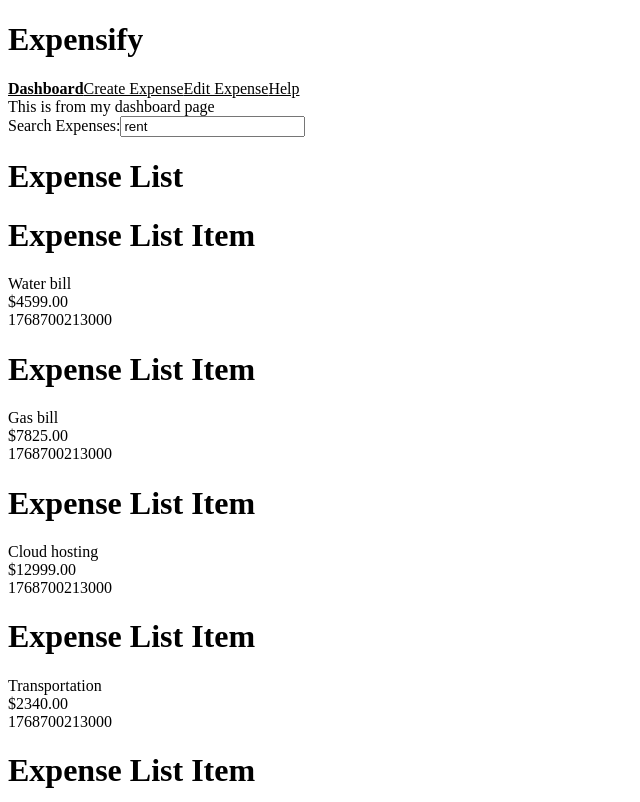
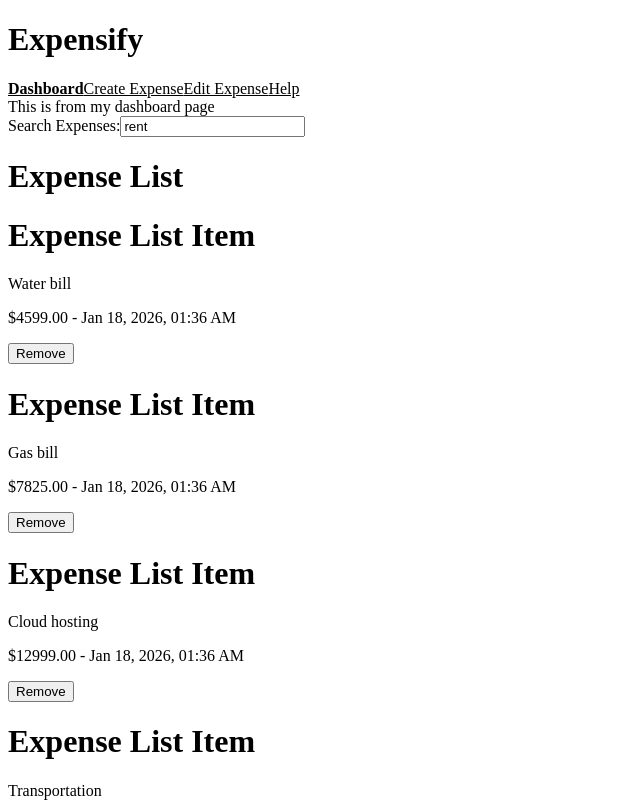
Before and after one commit to DLew2024/Expensify, a React (Vite) app: page / in a window 1280 px wide. Shown: the top 802 px of the page, without its empty margins (0-640 px from the left). Built offline with nearby package versions, Linux system fonts and the light colour scheme.

Commit message:
Allowing the ability to remove expenses while adding util functions

```diff
--- a/src/components/Routes/ExpenseDashboard/components/ExpenseListItem.tsx
+++ b/src/components/Routes/ExpenseDashboard/components/ExpenseListItem.tsx
@@ -1,15 +1,23 @@
+import { useDispatch } from '../../../../store/hooks';
+import { removeExpense } from '../../../../store/slices/expensesSlice';
 import type { Expense } from '../../../../utils/DataTypes/ExpenseTypes';
-import { convertPriceToString } from '../../../../utils/Functions/Conversions/StringFunctionUtils';
+import { formatEpochMillisDateTimeSafe } from '../../../../utils/Functions/Conversions/DateUtils';
+import { convertPriceToString } from '../../../../utils/Functions/Conversions/StringUtils';
 
-const ExpenseListItem = ({ description, amount, createdAt }: Expense) => {
+const ExpenseListItem = ({ id, description, amount, createdAt }: Expense) => {
+	const dispatch = useDispatch();
 	return (
 		<div>
 			<h1>Expense List Item</h1>
 			{description}
 			<br />
-			{convertPriceToString(amount)}
-			<br />
-			{createdAt}
+			<p>
+				{`${convertPriceToString(amount)} -
+                ${formatEpochMillisDateTimeSafe(createdAt)}`}
+			</p>
+			<button type="button" onClick={() => dispatch(removeExpense(id))}>
+				Remove
+			</button>
 		</div>
 	);
 };
--- /dev/null
+++ b/src/utils/Functions/Conversions/DateUtils.ts
@@ -0,0 +1,17 @@
+export const formatEpochMillisDateTimeSafe = (
+	epochMs?: number,
+	fallback = 'N/A',
+): string => {
+	if (!epochMs || Number.isNaN(epochMs)) return fallback;
+
+	const date = new Date(epochMs);
+	if (Number.isNaN(date.getTime())) return fallback;
+
+	return date.toLocaleString(undefined, {
+		year: 'numeric',
+		month: 'short',
+		day: 'numeric',
+		hour: '2-digit',
+		minute: '2-digit',
+	});
+};
```
Also changed, not shown: src/utils/Functions/Conversions/StringUtils.ts (renamed from src/utils/Functions/Conversions/StringFunctionUtils.ts).
